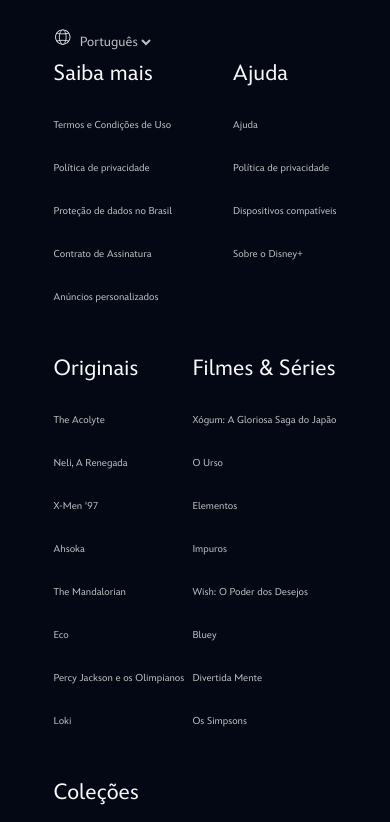
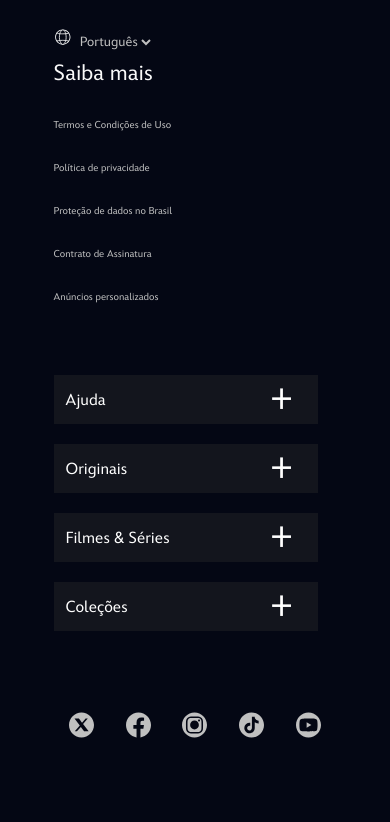
Before and after one commit to tligor/clone_disneyplus, a website: page index.html in a window 390 px wide. Shown: the part 4205-5027 px from the top of the page. Drawn offline with nearby package versions, Linux system fonts and the light colour scheme; files that its build step writes are made by us from their sources; files whose address does not match are found by name.

Commit message:
adicionado accordeon no footer e gerado mais bugs para resolver depois

```diff
--- a/index.html
+++ b/index.html
@@ -383,62 +383,70 @@
                         <li><a href="#" class="text__small">Anúncios personalizados</a></li>
                     </ul>
                 </li>
-                <li class="footer__links__item">
-                    <p class="title__small ">Ajuda</p>
+                <ul class="footer__questions">
+                    <li class="footer__questions__item">
+                        <div class="footer__questions__item__question text__big" data-faq-question>
+                            Ajuda
+                        </div>
+                        <div class="footer__questions__item__answer text__normal">
                             <ul>
-                        <li><a href="#" class="text__small">Ajuda</a></li>
-                        <li><a href="#" class="text__small">Política de privacidade</a></li>
-                        <li><a href="#" class="text__small">Dispositivos compatíveis</a></li>
-                        <li><a href="#" class="text__small">Sobre o Disney+</a></li>
+                                <li><a href="#">Ajuda</a></li>
+                                <li><a href="#">Dispositivos compativeis</a></li>
+                                <li><a href="#">Sobre o Disney+</a></li>
                             </ul>
+                        </div>
                     </li>
-                <li class="footer__links__item">
-                    <p class="title__small">Originais</p>
+                    <li class="footer__questions__item">
+                        <div class="footer__questions__item__question text__big" data-faq-question>
+                            Originais
+                        </div>
+                        <div class="footer__questions__item__answer text__big">
                             <ul>
-                        <li><a href="#" class="text__small">The Acolyte</a></li>
-                        <li><a href="#" class="text__small">Neli, A Renegada</a></li>
-                        <li><a href="#" class="text__small">X-Men '97</a></li>
-                        <li><a href="#" class="text__small">Ahsoka</a></li>
-                        <li><a href="#" class="text__small">The Mandalorian</a></li>
-                        <li><a href="#" class="text__small">Eco</a></li>
-                        <li><a href="#" class="text__small">Percy Jackson e os Olimpianos</a></li>
-                        <li><a href="#" class="text__small">Loki</a></li>
+                                <li><a href="#">The Acolyte</a></li>
+                                <li><a href="#">Nell, A Renegada</a></li>
+                                <li><a href="#">X-Men '97</a></li>
+                                <li><a href="#">Ahsoka</a></li>
+                                <li><a href="#">The Mandalorian</a></li>
+                                <li><a href="#">Eco</a></li>
+                                <li><a href="#">Percy Jackson e os Olimpianos</a></li>
+                                <li><a href="#">Loki</a></li>
                             </ul>
+                        </div>
                     </li>
-                <li class="footer__links__item">
-                    <p class="title__small">Filmes & Séries</p>
+                    <li class="footer__questions__item">
+                        <div class="footer__questions__item__question text__big" data-faq-question>
+                            Filmes & Séries
+                        </div>
+                        <div class="footer__questions__item__answer text__big">
                             <ul>
-                        <li><a href="#" class="text__small">Xógum: A Gloriosa Saga do Japão</a></li>
-                        <li><a href="#" class="text__small">O Urso</a></li>
-                        <li><a href="#" class="text__small">Elementos</a></li>
-                        <li><a href="#" class="text__small">Impuros</a></li>
-                        <li><a href="#" class="text__small">Wish: O Poder dos Desejos</a></li>
-                        <li><a href="#" class="text__small">Bluey</a></li>
-                        <li><a href="#" class="text__small">Divertida Mente</a></li>
-                        <li><a href="#" class="text__small">Os Simpsons</a></li>
+                                <li><a href="#">Xógum: A Gloriosa Saga do Japão</a></li>
+                                <li><a href="#">O Urso</a></li>
+                                <li><a href="#">Elementos</a></li>
+                                <li><a href="#">Impuros</a></li>
+                                <li><a href="#">Wish: O Poder dos Desejos</a></li>
+                                <li><a href="#">Bluey</a></li>
+                                <li><a href="#">Divertida Mente</a></li>
+                                <li><a href="#">Os Simpsons</a></li>
                             </ul>
+                        </div>
                     </li>
-                <li class="footer__links__item">
-                    <p class="title__small">Coleções</p>
+                    <li class="footer__questions__item">
+                        <div class="footer__questions__item__question text__big" data-faq-question>
+                            Coleções
+                        </div>
+                        <div class="footer__questions__item__answer text__big">
                             <ul>
-                        <li><a href="#" class="text__normal">Todas as Coleções</a></li>
-                        <li><a href="#" class="text__normal">Produções Brasileiras</a></li>
-                        <li><a href="#" class="text__normal">Ação e Aventura</a></li>
-                        <li><a href="#" class="text__normal">Comédias</a></li>
-                        <li><a href="#" class="text__normal">Documentários</a></li>
-                        <li><a href="#" class="text__normal">Drama</a></li>
-                        <li><a href="#" class="text__normal">Musicais</a></li>
-                        <li><a href="#" class="text__normal">Romance</a></li>
+                                <li><a href="#">Todas as Coleções</a></li>
+                                <li><a href="#">Produções Brasileiras</a></li>
+                                <li><a href="#">Ação e Aventura</a></li>
+                                <li><a href="#">Comédias</a></li>
+                                <li><a href="#">Documentários</a></li>
+                                <li><a href="#">Drama</a></li>
+                                <li><a href="#">Musicais</a></li>
+                                <li><a href="#">Romance</a></li>
                             </ul>
+                        </div>
                     </li>
-            </ul>
-            <hr>
-            <ul class="footer__links__item footer__links__item__horizontal">
-                <li><a href="#" class="text__big">Marvel</a></li>
-                <li><a href="#" class="text__big">Star Wars</a></li>
-                <li><a href="#" class="text__big">National Geographic</a></li>
-                <li><a href="#" class="text__big">Pixar</a></li>
-                <li><a href="#" class="text__big">Disney</a></li>
                 </ul>
             <div class="footer__links__item__horizontal__social container">
                 <li><a href="#" class="text__small">
--- a/source/styles/_faq.scss
+++ b/source/styles/_faq.scss
@@ -30,6 +30,7 @@
                 @media (max-width:768px){
                     font-size: 16px;
                     padding: 12px;
+                    text-wrap: wrap;
                 }
 
                 &::after{
--- a/source/styles/_footer.scss
+++ b/source/styles/_footer.scss
@@ -2,6 +2,130 @@
 
 .footer{
     padding: 26px 8px;
+    display: flex;
+    flex-direction: column;
+    &__questions{
+        display: block;
+        &__item{
+            background-color: #13151d;
+            margin-bottom: 16px;
+
+            &__question{
+                color: #fff;
+                font-size: 20px;
+                padding: 24px;
+                display: block;
+                cursor: pointer;
+                position: relative;
+
+                @media (max-width:768px){
+                    font-size: 16px;
+                    padding: 12px;
+                    text-wrap: wrap;
+                }
+
+                &::after{
+                    content: '+';
+                    position: absolute;
+                    top: 0;
+                    right: 24px;
+                    height: 100%;
+                    display: flex;
+                    align-items: center;
+                    font-size: 40px;
+                }
+            }
+            &__answer{
+                height: 0;
+                overflow: hidden;
+                padding: 0 24px;
+                transition: height, .5s ease;
+        }
+        &--is-open{
+            .faq__questions__item__question::after{
+                content: '-';
+
+            }
+            .faq__questions__item__answer{
+                height: auto;
+                padding-bottom: 24px;
+                transition: height, .5s ease;
+            }
+            ul{
+                margin-top: 16px;
+                margin-bottom: 0;
+                padding: 0 40px;
+                li{
+                    margin: 16px 0;
+                    list-style-type: disc;
+                }
+            }
+        }
+    }
+}
+
+
+    @media (max-width: 768px){
+        &__questions{
+
+            &__item{
+                background-color: #13151d;
+                margin-bottom: 16px;
+
+                &__question{
+                    color: #fff;
+                    font-size: 20px;
+                    padding: 24px;
+                    display: block;
+                    cursor: pointer;
+                    position: relative;
+
+                    @media (max-width:768px){
+                        font-size: 16px;
+                        padding: 12px;
+                        text-wrap: wrap;
+                    }
+
+                    &::after{
+                        content: '+';
+                        position: absolute;
+                        top: 0;
+                        right: 24px;
+                        height: 100%;
+                        display: flex;
+                        align-items: center;
+                        font-size: 40px;
+                    }
+                }
+                &__answer{
+                    height: 0;
+                    overflow: hidden;
+                    padding: 0 24px;
+                    transition: height, .5s ease;
+            }
+            &--is-open{
+                .faq__questions__item__question::after{
+                    content: '-';
+
+                }
+                .faq__questions__item__answer{
+                    height: auto;
+                    padding-bottom: 24px;
+                    transition: height, .5s ease;
+                }
+                ul{
+                    margin-top: 16px;
+                    margin-bottom: 0;
+                    padding: 0 40px;
+                    li{
+                        margin: 16px 0;
+                        list-style-type: disc;
+                    }
+                }
+            }
+        }
+    }
+    }
 
     &__container{
         max-width: 1024px;
@@ -93,6 +217,8 @@
 
 }
 
+
+
 .language_selector{
     display: block;
     text-align: start;
```
Lines whose indentation alone changed are shown as unchanged.
